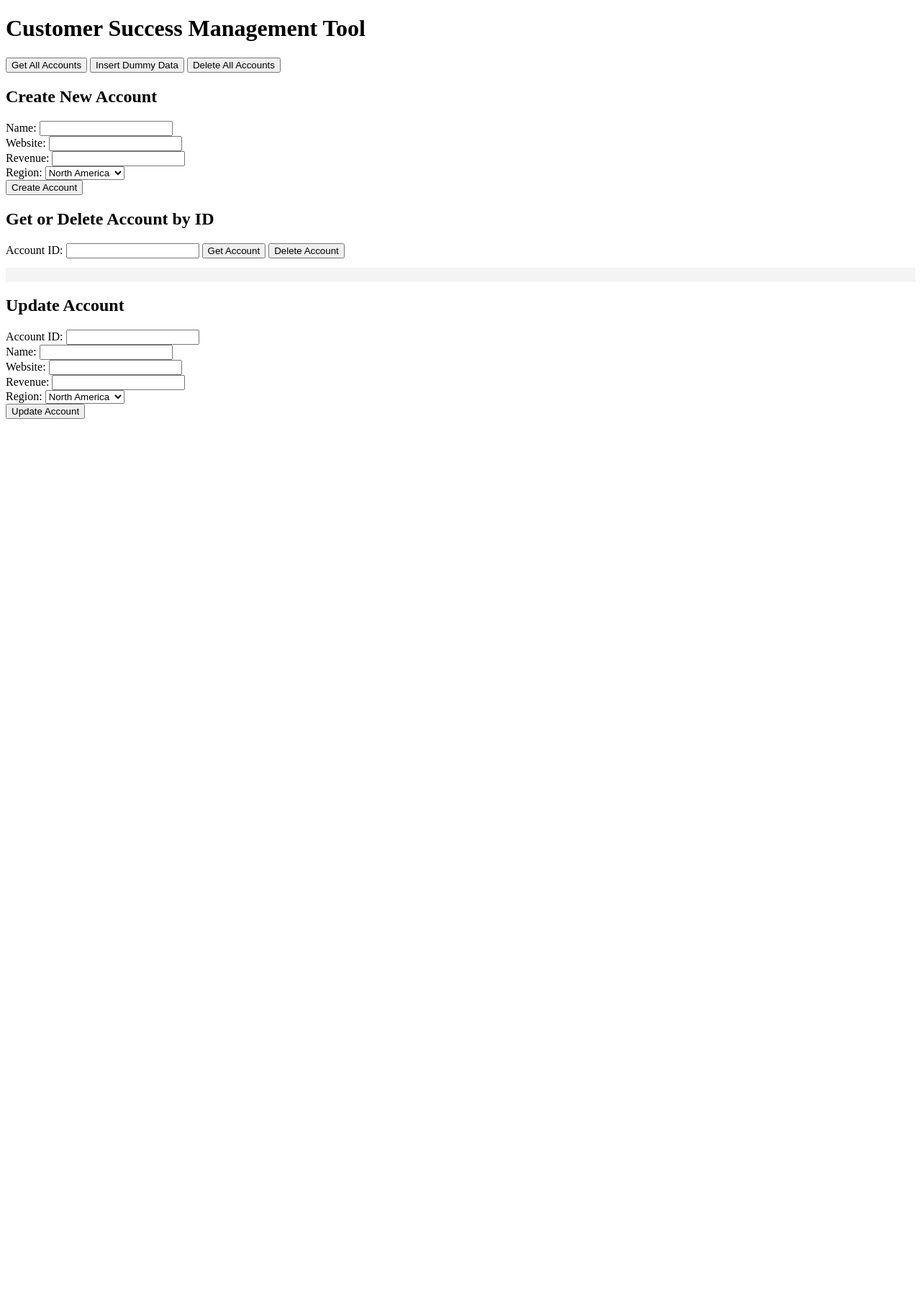
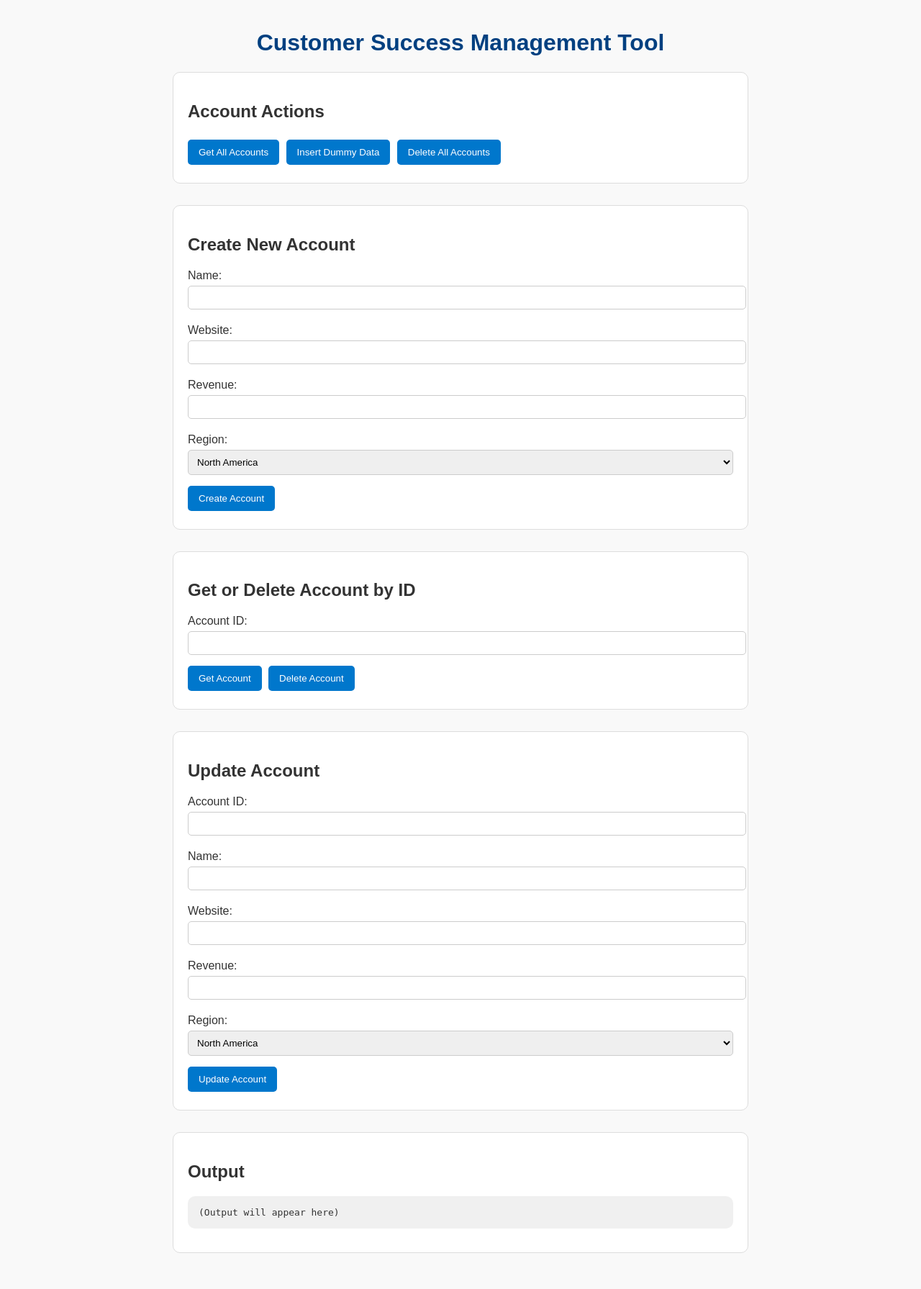
Before and after one commit to fdennehy/deploytopythonanywhere, a Flask app: page / in a window 1280 px wide. Shown: the whole page at 72% size. Before the commit the page ends 582 px from the top, so only its background shows below. Run offline with Flask 3, Linux system fonts and the light colour scheme.

Commit message:
update account_viewer.html

```diff
--- a/templates/account_viewer.html
+++ b/templates/account_viewer.html
@@ -3,6 +3,64 @@
 <head>
     <meta charset="UTF-8">
     <title>CSM Tool - Account Viewer</title>
+    <style>
+        body {
+            font-family: Arial, sans-serif;
+            max-width: 800px;
+            margin: auto;
+            padding: 20px;
+            background-color: #f9f9f9;
+            color: #333;
+        }
+
+        h1 {
+            text-align: center;
+            color: #004080;
+        }
+
+        section {
+            margin-bottom: 30px;
+            padding: 20px;
+            border: 1px solid #ddd;
+            border-radius: 10px;
+            background-color: #fff;
+        }
+
+        label {
+            display: block;
+            margin: 10px 0 5px;
+        }
+
+        input, select {
+            width: 100%;
+            padding: 8px;
+            margin-bottom: 10px;
+            border-radius: 5px;
+            border: 1px solid #ccc;
+        }
+
+        button {
+            margin: 5px 5px 5px 0;
+            padding: 10px 15px;
+            border: none;
+            border-radius: 5px;
+            background-color: #0077cc;
+            color: white;
+            cursor: pointer;
+        }
+
+        button:hover {
+            background-color: #005fa3;
+        }
+
+        pre#output {
+            background-color: #f0f0f0;
+            padding: 15px;
+            border-radius: 10px;
+            white-space: pre-wrap;
+        }
+    </style>
+
     <script>
         const BASE_URL = "https://fdennehy.pythonanywhere.com/accounts";
 
@@ -26,31 +84,24 @@
 
         async function createAccount(event) {
             event.preventDefault();
-
             const account = {
                 name: document.getElementById("name").value,
                 website: document.getElementById("website").value,
                 revenue: document.getElementById("revenue").value,
                 region: document.getElementById("region").value
             };
-
             const response = await fetch(BASE_URL, {
                 method: "POST",
                 headers: { "Content-Type": "application/json" },
                 body: JSON.stringify(account)
             });
-
             const data = await response.json();
             document.getElementById("output").textContent = JSON.stringify(data, null, 2);
-
-    // Clear form
             document.getElementById("createAccountForm").reset();
         }
 
         async function getAccountById() {
             const id = document.getElementById("accountId").value;
-        if (!id) return alert("Please enter a valid account ID.");
-
             const response = await fetch(`${BASE_URL}/${id}`);
             const data = await response.json();
             document.getElementById("output").textContent = JSON.stringify(data, null, 2);
@@ -58,8 +109,6 @@
 
         async function deleteAccountById() {
             const id = document.getElementById("accountId").value;
-        if (!id) return alert("Please enter a valid account ID.");
-
             const response = await fetch(`${BASE_URL}/${id}`, { method: "DELETE" });
             const data = await response.json();
             document.getElementById("output").textContent = JSON.stringify(data, null, 2);
@@ -67,43 +116,45 @@
 
         async function updateAccount(event) {
             event.preventDefault();
-
             const id = document.getElementById("updateId").value;
-
-        const updatedAccount = {
+            const updated = {
                 name: document.getElementById("updateName").value,
                 website: document.getElementById("updateWebsite").value,
                 revenue: document.getElementById("updateRevenue").value,
                 region: document.getElementById("updateRegion").value
             };
-
             const response = await fetch(`${BASE_URL}/${id}`, {
                 method: "PUT",
                 headers: { "Content-Type": "application/json" },
-            body: JSON.stringify(updatedAccount)
+                body: JSON.stringify(updated)
             });
-
             const data = await response.json();
             document.getElementById("output").textContent = JSON.stringify(data, null, 2);
-
             document.getElementById("updateAccountForm").reset();
         }
     </script>
 </head>
+
 <body>
     <h1>Customer Success Management Tool</h1>
 
+    <section>
+        <h2>Account Actions</h2>
         <button onclick="getAllAccounts()">Get All Accounts</button>
         <button onclick="insertDummyAccounts()">Insert Dummy Data</button>
         <button onclick="deleteAllAccounts()">Delete All Accounts</button>
+    </section>
 
-
+    <section>
         <h2>Create New Account</h2>
         <form id="createAccountForm" onsubmit="createAccount(event)">
-        <label>Name: <input type="text" id="name" required></label><br>
-        <label>Website: <input type="url" id="website" required></label><br>
-        <label>Revenue: <input type="number" id="revenue" required></label><br>
-        <label>Region:
+            <label>Name:</label>
+            <input type="text" id="name" required>
+            <label>Website:</label>
+            <input type="url" id="website" required>
+            <label>Revenue:</label>
+            <input type="number" id="revenue" required>
+            <label>Region:</label>
             <select id="region">
                 <option>North America</option>
                 <option>South America</option>
@@ -113,26 +164,30 @@
                 <option>Australia</option>
                 <option>Antarctica</option>
             </select>
-        </label><br>
             <button type="submit">Create Account</button>
         </form>
+    </section>
 
+    <section>
         <h2>Get or Delete Account by ID</h2>
-        <label for="accountId">Account ID:</label>
+        <label>Account ID:</label>
         <input type="number" id="accountId" required>
-
         <button onclick="getAccountById()">Get Account</button>
         <button onclick="deleteAccountById()">Delete Account</button>
+    </section>
 
-    <pre id="output" style="background-color: #f4f4f4; padding: 10px;"></pre>
-
+    <section>
         <h2>Update Account</h2>
         <form id="updateAccountForm" onsubmit="updateAccount(event)">
-        <label>Account ID: <input type="number" id="updateId" required></label><br>
-        <label>Name: <input type="text" id="updateName" required></label><br>
-        <label>Website: <input type="url" id="updateWebsite" required></label><br>
-        <label>Revenue: <input type="number" id="updateRevenue" required></label><br>
-        <label>Region:
+            <label>Account ID:</label>
+            <input type="number" id="updateId" required>
+            <label>Name:</label>
+            <input type="text" id="updateName" required>
+            <label>Website:</label>
+            <input type="url" id="updateWebsite" required>
+            <label>Revenue:</label>
+            <input type="number" id="updateRevenue" required>
+            <label>Region:</label>
             <select id="updateRegion">
                 <option>North America</option>
                 <option>South America</option>
@@ -142,9 +197,13 @@
                 <option>Australia</option>
                 <option>Antarctica</option>
             </select>
-        </label><br>
             <button type="submit">Update Account</button>
         </form>
+    </section>
 
+    <section>
+        <h2>Output</h2>
+        <pre id="output">(Output will appear here)</pre>
+    </section>
 </body>
 </html>
```
Lines whose indentation alone changed are shown as unchanged.
